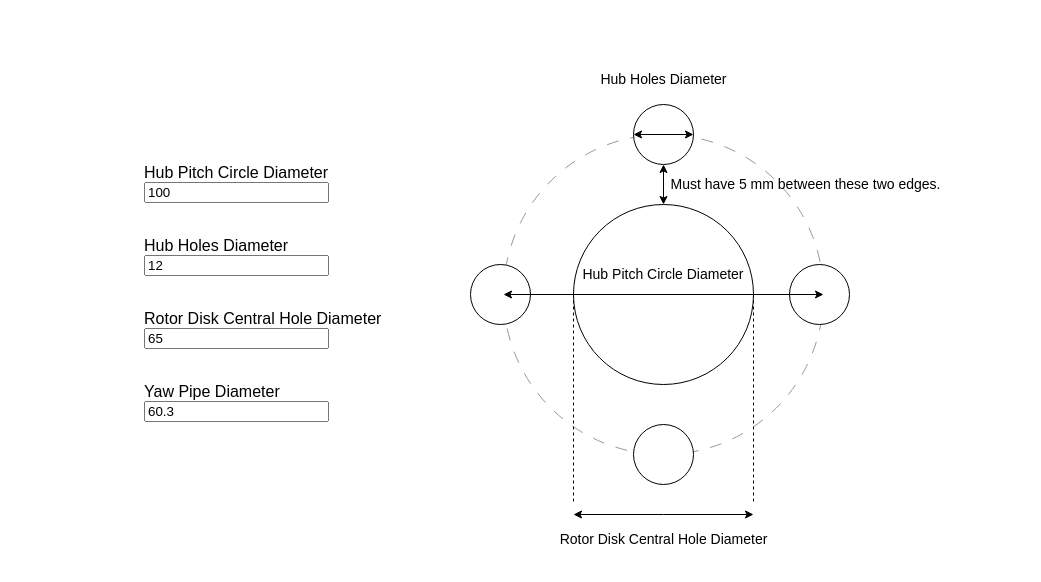
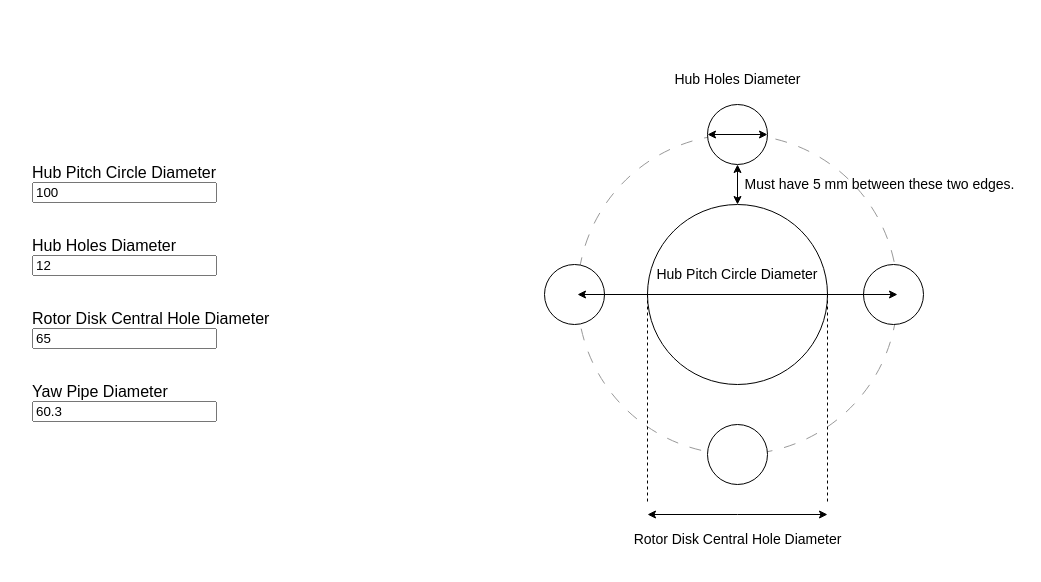
Before and after one commit to gbroques/json-schema-interproperty-expressions, a plain HTML site: page index.html in a window 1280 px wide. Shown: the whole page, without its empty margins (96-1137 px from the left). Drawn offline with Linux system fonts and the light colour scheme.

Commit message:
Update max-width of body from 800px to 80%

```diff
--- a/style.css
+++ b/style.css
@@ -3,7 +3,7 @@ body {
     font-size: 16px;
     display: grid;
     grid-template-columns: 1fr 1fr;
-    max-width: 800px;
+    max-width: 80%;
     margin: 5% auto;
 }
 form {
```
